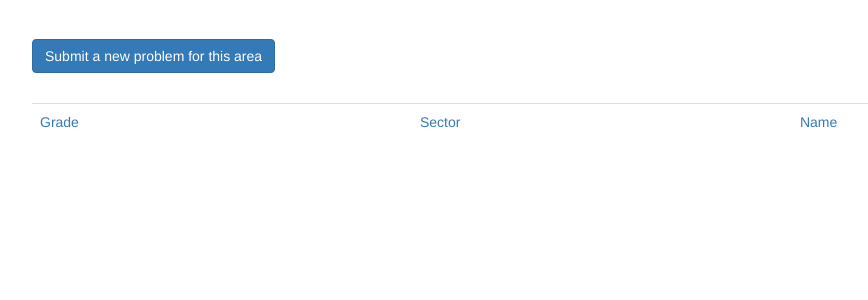
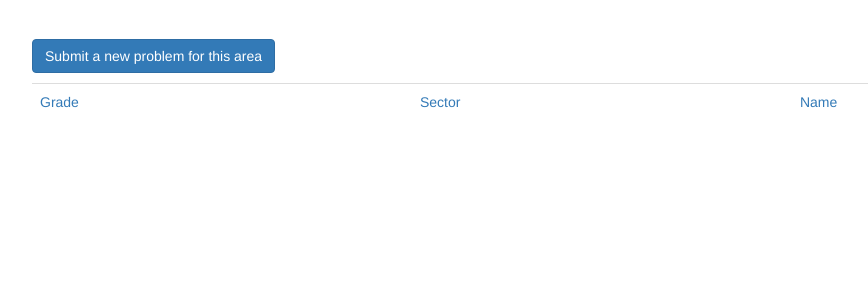
Before and after one commit to jalibras/coop, a Django app: template coop/guide/templates/guide/area.html in a window 1280 px wide. Shown: the part 51-351 px from the top of the page, without its empty margins (68-936 px from the left). Run offline with Django 3.2, Linux system fonts and the light colour scheme; the template is opened without the code that fills it, so the values that code supplies are empty; some libraries are stand-ins or nearby versions.

Commit message:
more MOB fixes

```diff
--- a/coop/static/css/starter-template.css
+++ b/coop/static/css/starter-template.css
@@ -62,8 +62,6 @@ body {
 }
 
 .problem-list{
-    border-collapse:separate;
-    border-spacing:0 20px;
 }
 
 .problem-list-item {
```
